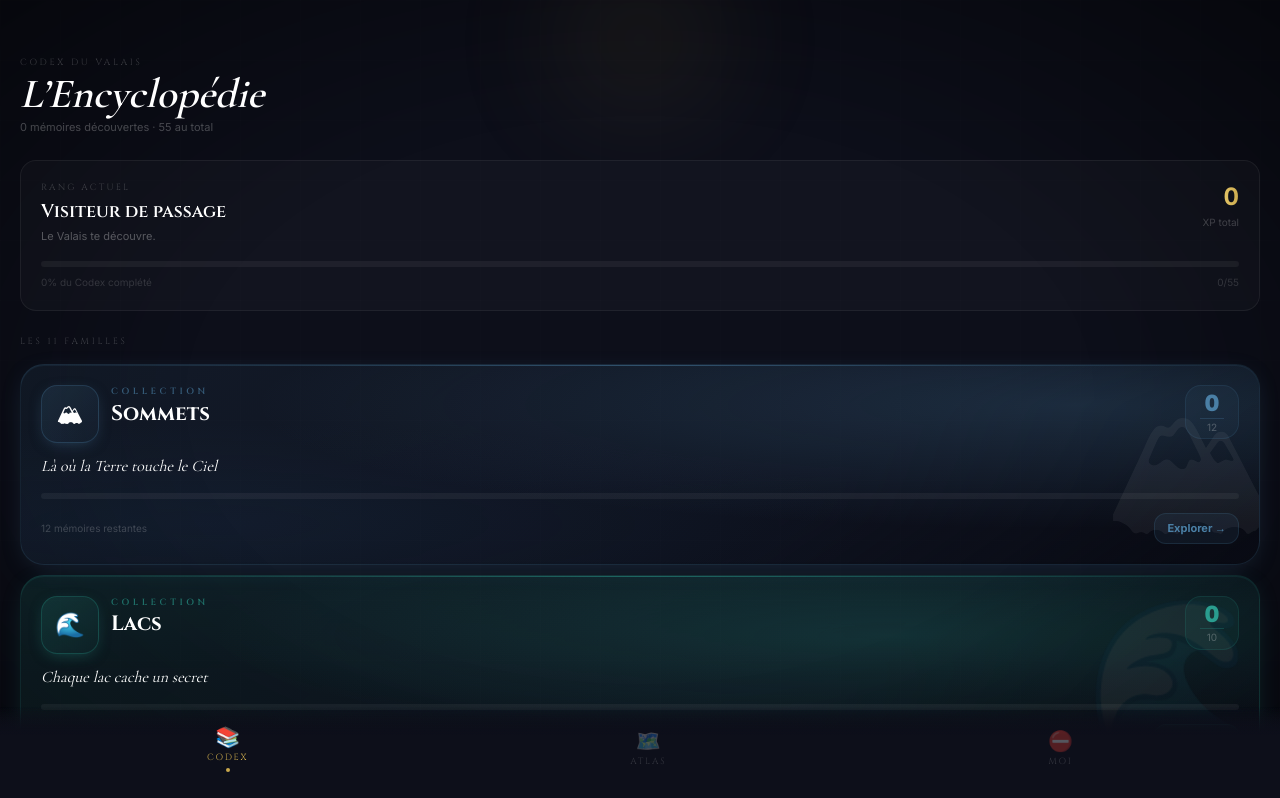
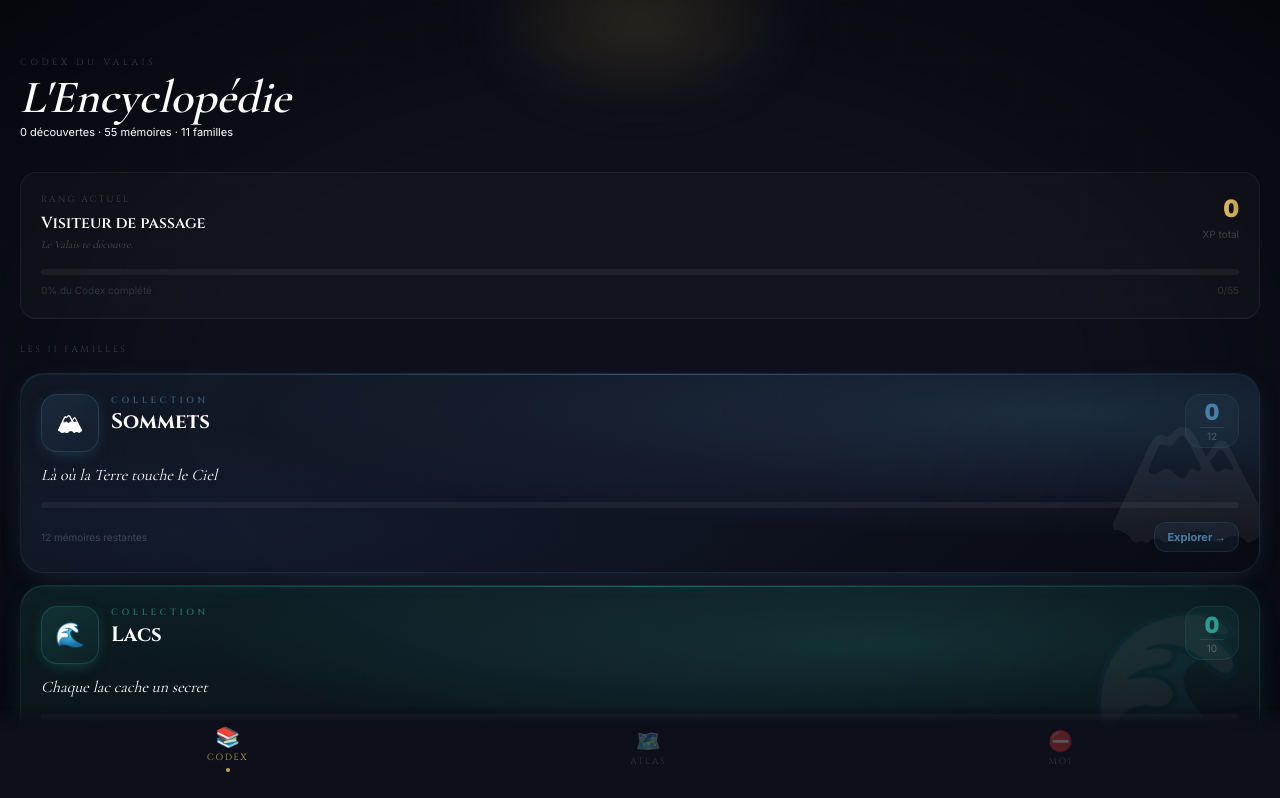
Before and after one commit to passemuraile/VALAIA, a Next.js app: page /codex in a window 1280 px wide. Shown: the top 798 px of the page. Built offline with nearby package versions, Linux system fonts and the light colour scheme.

Commit message:
feat: codex hero — shimmer header, XP glow bar, full-width premium family cards

```diff
--- a/src/app/codex/page.tsx
+++ b/src/app/codex/page.tsx
@@ -23,48 +23,69 @@ export default function CodexPage() {
     <div className="min-h-screen pb-28 relative z-10">
       <BottomNav />
 
-      {/* Header */}
-      <div className="px-5 pt-14 pb-6 relative overflow-hidden">
+      {/* Hero */}
+      <div className="px-5 pt-14 pb-8 relative overflow-hidden">
         <div
-          className="absolute -top-10 left-1/2 -translate-x-1/2 w-72 h-40 rounded-full blur-3xl opacity-15 pointer-events-none"
-          style={{ background: 'radial-gradient(circle, #C9A84C 0%, transparent 70%)' }}
+          className="absolute -top-20 left-1/2 -translate-x-1/2 w-[360px] h-[200px] pointer-events-none"
+          style={{
+            background: 'radial-gradient(ellipse, rgba(201,168,76,0.18) 0%, transparent 65%)',
+            filter: 'blur(24px)',
+          }}
         />
-        <p className="text-[9px] uppercase tracking-[0.3em] text-white/20 mb-1" style={{ fontFamily: 'var(--font-cinzel), serif' }}>
+        <p
+          className="text-[9px] uppercase tracking-[0.4em] text-white/20 mb-1"
+          style={{ fontFamily: 'var(--font-cinzel), serif' }}
+        >
           Codex du Valais
         </p>
-        <h1 className="text-[2.6rem] leading-none mb-1 text-white" style={{ fontFamily: 'var(--font-cormorant), serif', fontStyle: 'italic', fontWeight: 600 }}>
-          L’Encyclopédie
+        <h1
+          className="text-[2.9rem] leading-none text-white mb-1"
+          style={{ fontFamily: 'var(--font-cormorant), serif', fontStyle: 'italic', fontWeight: 600 }}
+        >
+          L'Encyclopédie
         </h1>
-        <p className="text-[11px] text-white/25">
-          {totalDiscovered} mémoires découvertes · {totalMemories} au total
+        <p className="text-[11px] text-white/22">
+          {totalDiscovered} découvertes · {totalMemories} mémoires · {FAMILIES.length} familles
         </p>
       </div>
 
-      {/* XP + Progression card */}
+      {/* Global progression */}
       <div className="mx-5 mb-6 rounded-2xl border border-white/[0.06] bg-white/[0.025] p-5 animate-slide-up">
         <div className="flex items-start justify-between mb-4">
           <div>
-            <p className="text-[9px] uppercase tracking-[0.25em] text-white/20 mb-1" style={{ fontFamily: 'var(--font-cinzel), serif' }}>
+            <p
+              className="text-[9px] uppercase tracking-[0.25em] text-white/20 mb-1"
+              style={{ fontFamily: 'var(--font-cinzel), serif' }}
+            >
               Rang actuel
             </p>
-            <p className="text-lg font-semibold text-white" style={{ fontFamily: 'var(--font-cinzel), serif' }}>
+            <p
+              className="text-base font-semibold text-white"
+              style={{ fontFamily: 'var(--font-cinzel), serif' }}
+            >
               {rank.title}
             </p>
-            <p className="text-[11px] text-white/30 mt-0.5">{rank.description}</p>
+            <p
+              className="text-[11px] text-white/25 mt-0.5"
+              style={{ fontFamily: 'var(--font-cormorant), serif', fontStyle: 'italic' }}
+            >
+              {rank.description}
+            </p>
           </div>
           <div className="text-right">
-            <p className="text-2xl font-bold tabular-nums shimmer-gold">
+            <p className="text-2xl font-black tabular-nums shimmer-gold">
               {profile.explorerXp.toLocaleString('fr-CH')}
             </p>
             <p className="text-[10px] text-white/20 mt-0.5">XP total</p>
           </div>
         </div>
-        <div className="h-1.5 rounded-full bg-white/[0.05] overflow-hidden">
+        <div className="h-[6px] rounded-full overflow-hidden" style={{ background: 'rgba(255,255,255,0.05)' }}>
           <div
-            className="h-full rounded-full transition-all duration-1000 ease-out"
+            className="h-full rounded-full transition-all duration-1000"
             style={{
               width: `${pct}%`,
               background: 'linear-gradient(90deg, #C9A84C60, #C9A84C, #E8C96A)',
+              boxShadow: pct > 0 ? '0 0 14px rgba(201,168,76,0.55)' : 'none',
             }}
           />
         </div>
@@ -74,14 +95,21 @@ export default function CodexPage() {
         </div>
       </div>
 
-      {/* Families list */}
+      {/* Family cards */}
       <div className="px-5">
-        <p className="text-[9px] uppercase tracking-[0.3em] text-white/20 mb-4" style={{ fontFamily: 'var(--font-cinzel), serif' }}>
-          Les 11 Familles
+        <p
+          className="text-[9px] uppercase tracking-[0.3em] text-white/20 mb-4"
+          style={{ fontFamily: 'var(--font-cinzel), serif' }}
+        >
+          Les {FAMILIES.length} Familles
         </p>
-        <div className="flex flex-col gap-2.5">
+        <div className="flex flex-col gap-3">
           {FAMILIES.map((family, i) => (
-            <div key={family.key} className="animate-slide-up" style={{ animationDelay: `${i * 0.035}s` }}>
+            <div
+              key={family.key}
+              className="animate-slide-up"
+              style={{ animationDelay: `${i * 0.04}s` }}
+            >
               <FamilyCard
                 family={family}
                 discovered={discoveredByFamily[family.key] ?? 0}
```
